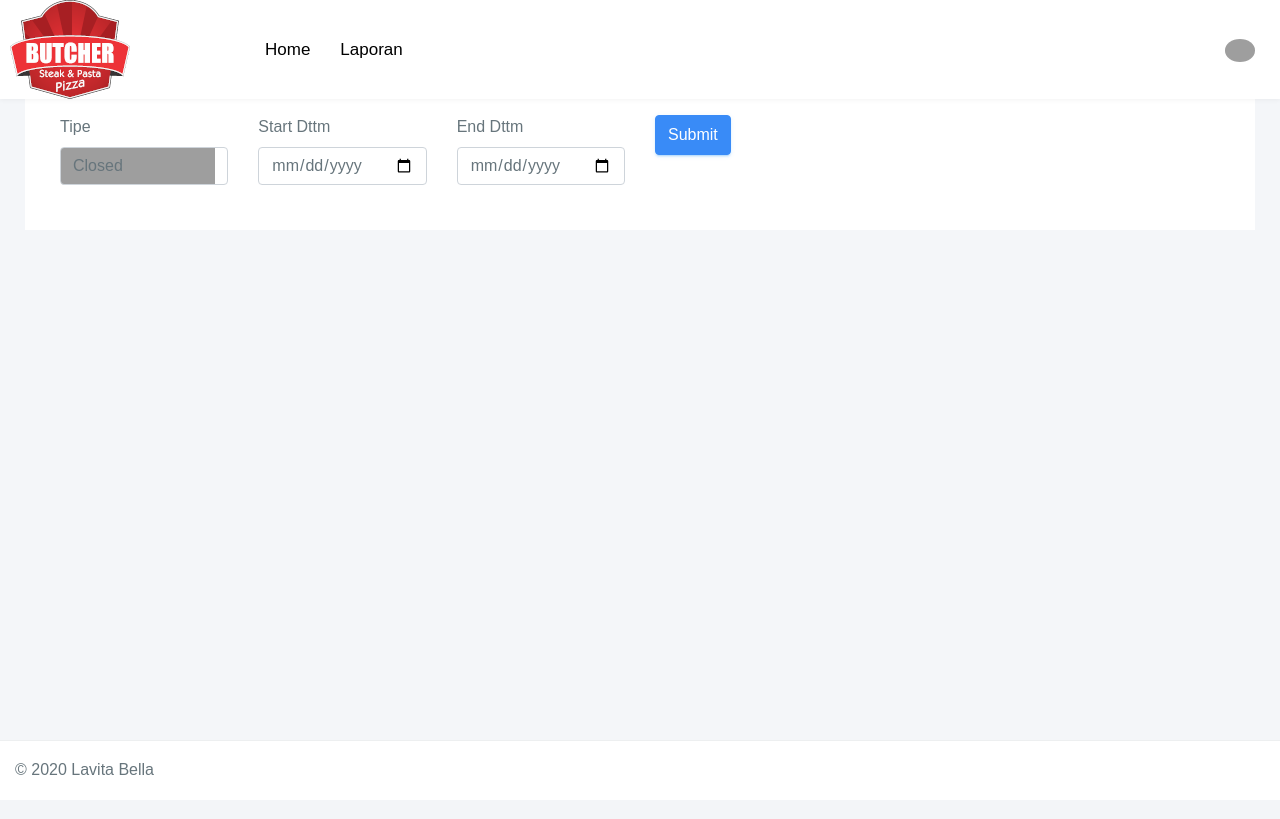
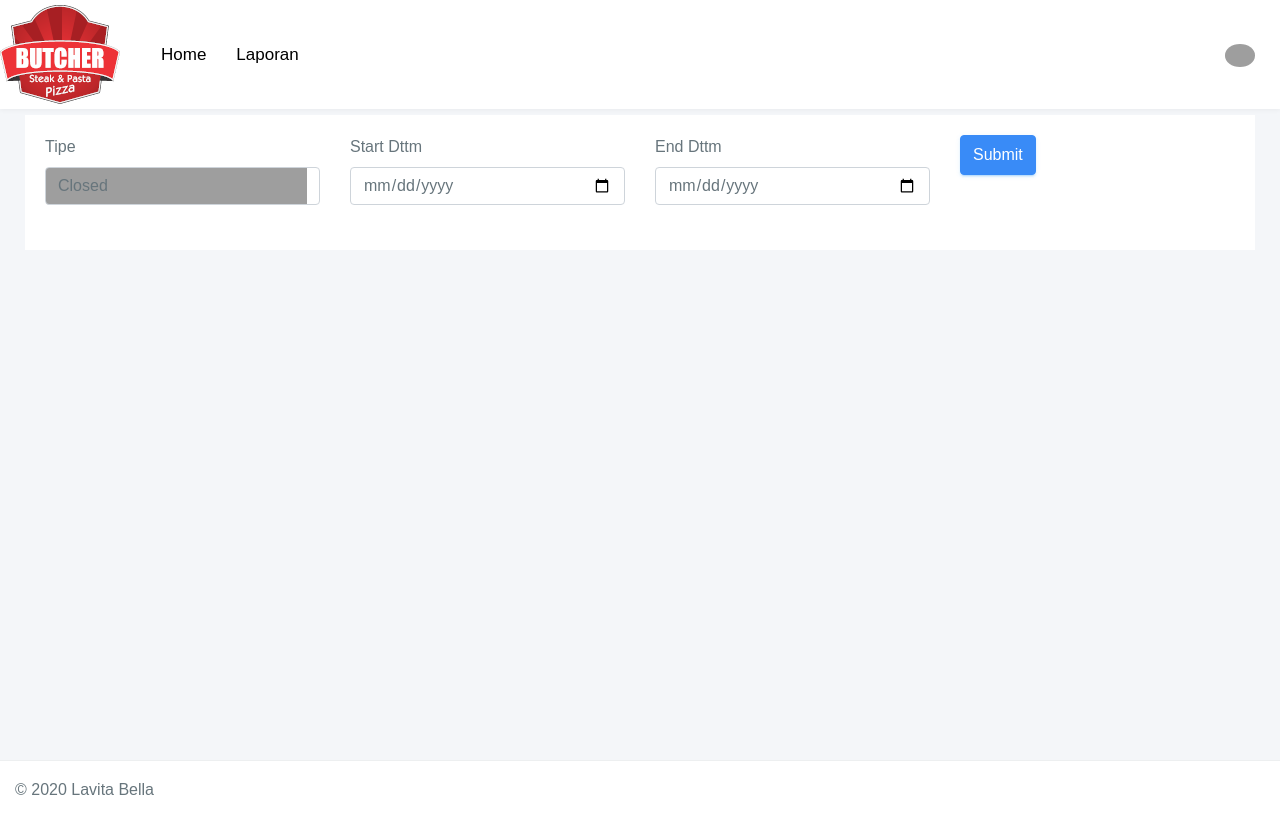
Before and after one commit to harrypurmanta/butcher, a CodeIgniter 4 app: the page made by app/Views/backend/laporan.php in a window 1280 px wide. Before the commit the page ends 775 px from the top, so only its background shows below. Run offline with PHP 8.4 and a stand-in for CodeIgniter, Linux system fonts and the light colour scheme; the template is opened without the code that fills it, so the values that code supplies are empty; some libraries are stand-ins or nearby versions; grey boxes are pictures that could not be loaded.

Commit message:
update untuk manajer

```diff
--- a/app/Views/backend/laporan.php
+++ b/app/Views/backend/laporan.php
@@ -7,7 +7,7 @@
         <!-- ============================================================== -->
         <!-- Page wrapper  -->
         <!-- ============================================================== -->
-        <div class="page-wrapper">
+        <div class="page-wrapper m-t-20">
 
             <!-- ============================================================== -->
             <!-- Container fluid  -->
@@ -24,29 +24,28 @@
                     <div class="col-lg-12 col-md-12">
                         <div class="card">
                             <div class="card-body">
-                            	<div class="col-md-12">
                                		<div class="row">
-                               			<div class="form-group col-2">
+                               			<div class="form-group col-md-3">
                                				<label class="control-label">Tipe</label>
 	                               			<select id="status_cd" class="select2 form-control custom-select">
 	                               				<option value="closed">Closed</option>
 	                               				<option value="cancel">Void</option>
 	                               			</select>
 	                               		</div>
-	                               			<div class="form-group col-2">
+	                               			<div class="form-group col-md-3">
 		                               			<label class="control-label">Start Dttm</label>
 		                               			<input type="date" class="form-control" placeholder="dd/mm/yyyy" name="start_dttm" id="start_dttm">
 		                               		</div>
 
-		                               		<div class="form-group col-2">
+		                               		<div class="form-group col-md-3">
 		                               			<label class="control-label">End Dttm</label>
 		                               			<input type="date" class="form-control" placeholder="dd/mm/yyyy" name="end_dttm" id="end_dttm">
 		                               		</div>
-		                               		<div class="form-group col-2">
+		                               		<div class="form-group col-md-3">
 		                               			<button onclick="submitfilterlaporan()" class="btn btn-info">Submit</button>
 		                               		</div>
-                               	</div>
-                               </div>
+                               		</div>
+                               <!-- </div> -->
 
                                <div class="row">
                                	<div class="col-md-12">
--- a/app/Views/backend/layout/template.php
+++ b/app/Views/backend/layout/template.php
@@ -59,17 +59,15 @@ $this->session->start();
                 <!-- ============================================================== -->
                 <!-- Logo -->
                 <!-- ============================================================== -->
-                <div class='navbar-header'>
+                <div>
                     <a class='navbar-brand' href='<?=base_url() ?>'>
-
                          <img src='<?=base_url() ?>/images/lib/logo.png' alt='homepage' class='dark-logo' />
-                         <!-- Light Logo text -->
-                         <img src='<?=base_url() ?>/images/lib/logo.png' class='light-logo' alt='homepage' /></span> </a>
+                     </a>
                 </div>
                 <!-- ============================================================== -->
                 <!-- End Logo -->
                 <!-- ============================================================== -->
-                <div class='collapse navbar-collapse' id='navbarSupportedContent'>
+                <div class='collapse navbar-collapse'>
                     <ul class='navbar-nav mr-auto'>
                         <li class='nav-item'>
                             <a class='nav-link' href='<?= base_url() ?>'>
```
Also changed, not shown: app/Controllers/Laporan.php (+8 -8 lines).
